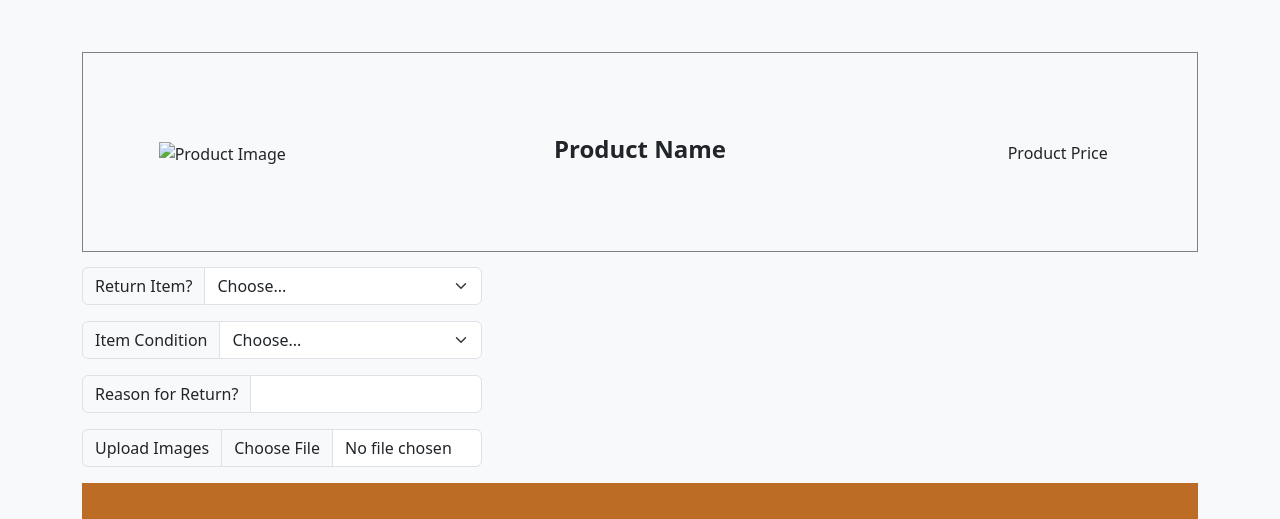
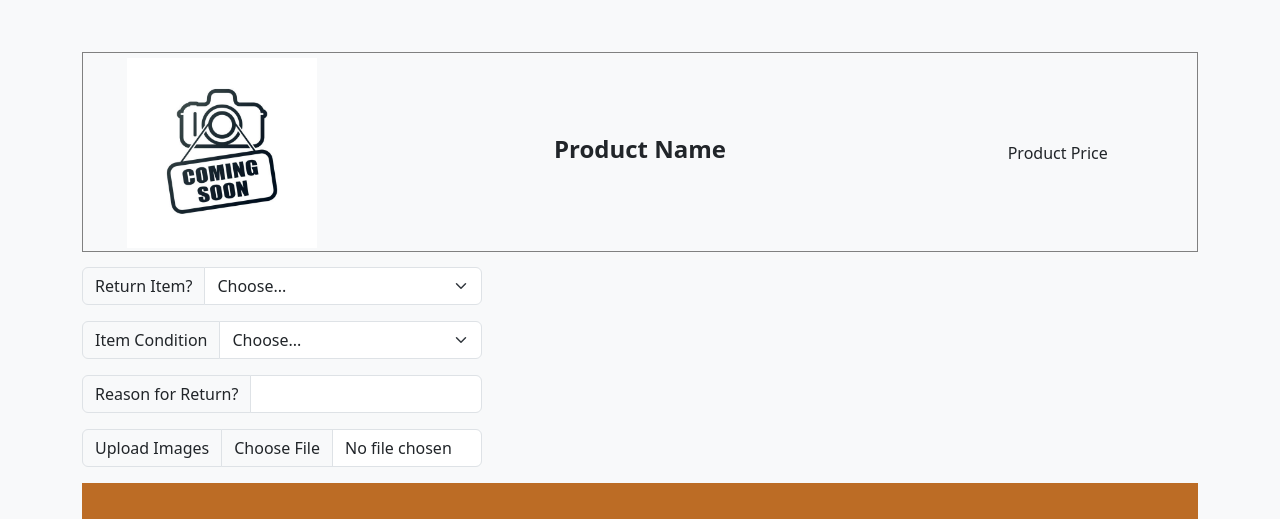
Before and after one commit to mrs7166/KingstonCoffee, a plain HTML site: page returns.html in a window 1280 px wide. Shown: the part 281-800 px from the top of the page. Drawn offline with nearby package versions, Linux system fonts and the light colour scheme.

Commit message:
Update returns.html

```diff
--- a/returns.html
+++ b/returns.html
@@ -75,7 +75,7 @@
     <div class="container text-center retProductInfo">
         <div class="row align-items-center" style="height: 200px;">
           <div class="col-md-3">
-            <img src="images/products/soon.jog" alt="Product Image">
+            <img src="images/products/soon.jpg" alt="Product Image">
           </div>
           <div class="col-md-6">
             <h4><strong>Product Name</strong></h4>
```
